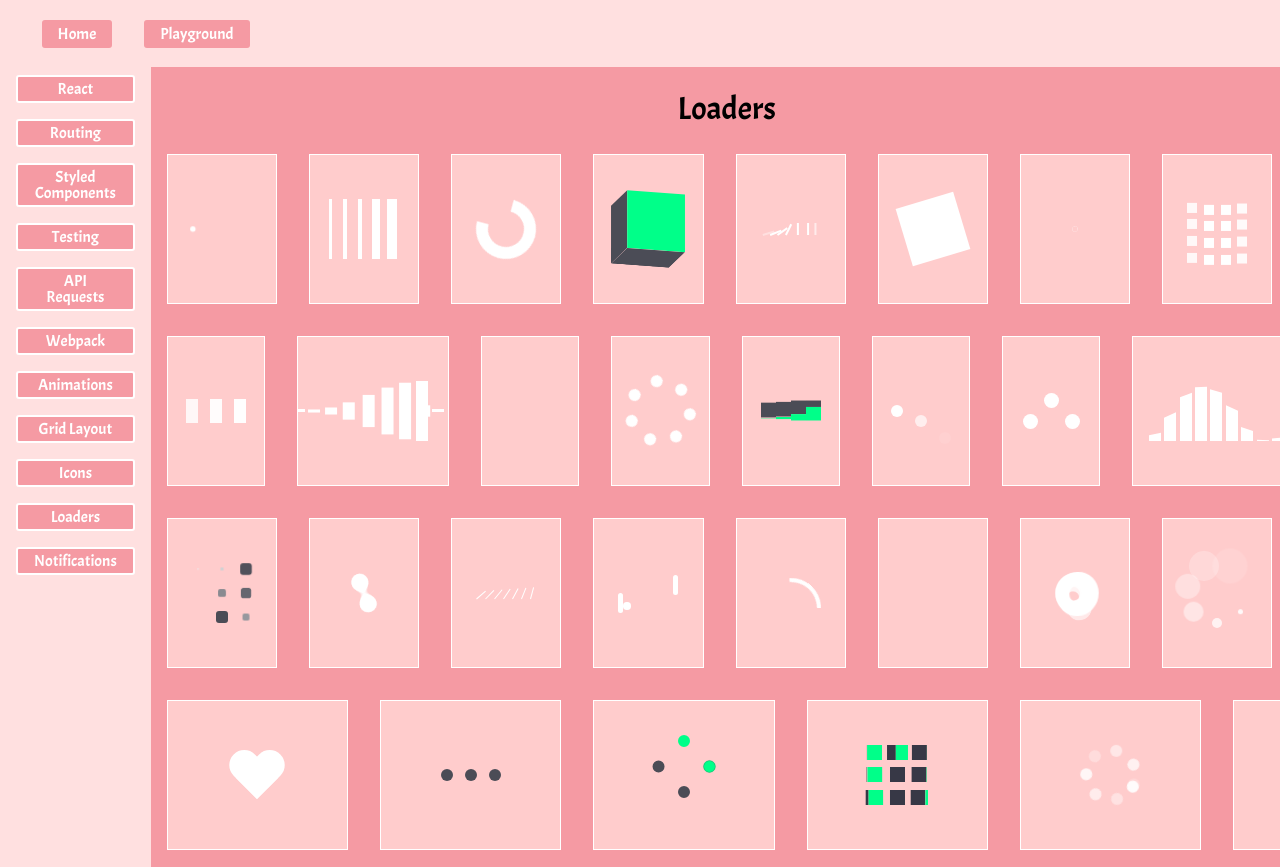
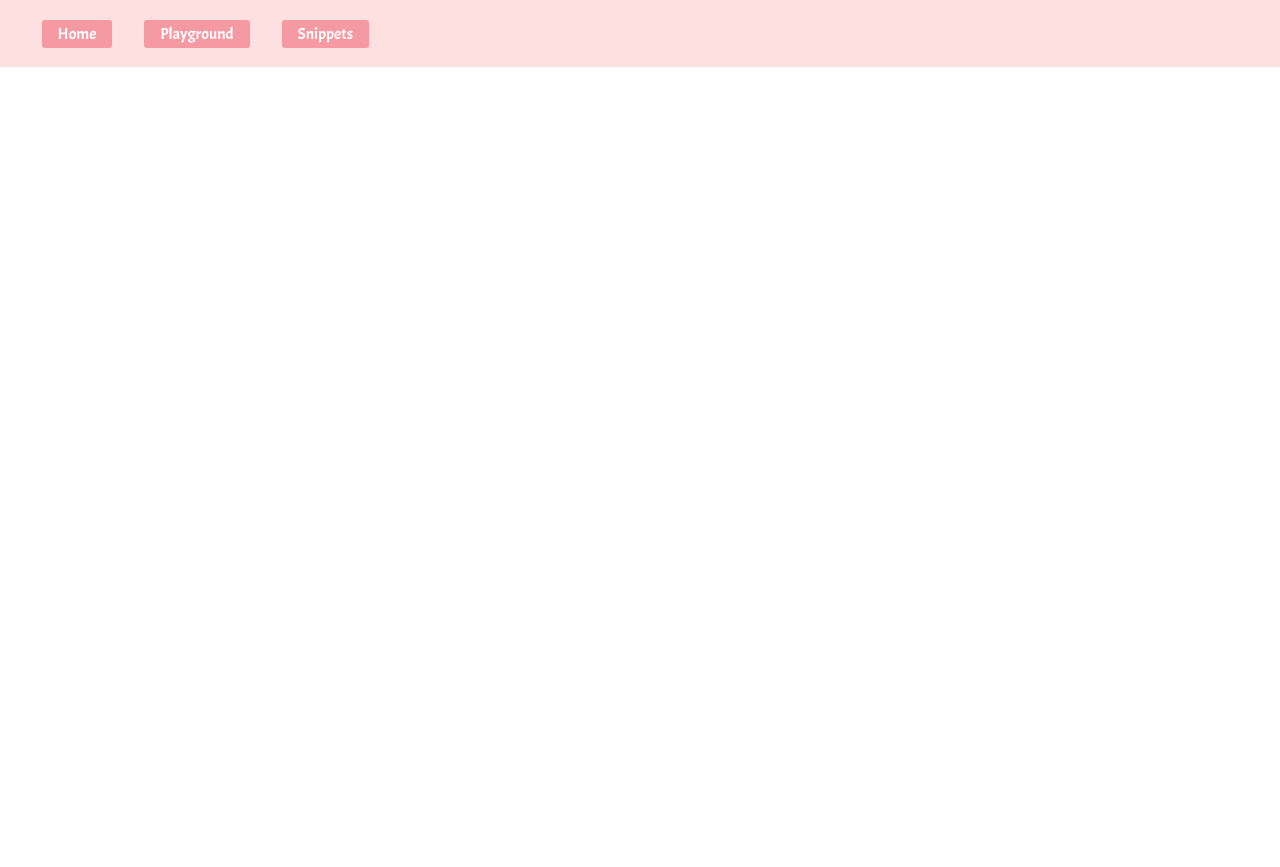
Before and after one commit to heyitsmeharv/react-playground, a React (Create React App) app: page /playground/react-loaders in a window 1280 px wide. Built offline with nearby package versions, Linux system fonts and the light colour scheme.

Commit message:
added in sandbox page need to fix the page layout

```diff
--- a/src/animations/PlaygroundPageAnimation.js
+++ b/src/animations/PlaygroundPageAnimation.js
@@ -10,7 +10,7 @@ background: ${colour.darkPink};
   animation: ${SlideInRight} 0.2s forwards;
 }
 &.page-exit {
-  animation: ${SlideOutBottom} 0.2s forwards;
+  animation: ${SlideOutBottom} 0.1s forwards;
 }
 `;
 
--- a/src/components/App.js
+++ b/src/components/App.js
@@ -8,6 +8,7 @@ import Header from './Header';
 import Wrapper, { FlexWrapper } from './Wrapper';
 import SideBar from './SideBar';
 import HomePage from '../pages/HomePage';
+import Playground from '../pages/Playground';
 import AboutReact from '../pages/routes/AboutReact';
 import AboutRouting from '../pages/routes/AboutRouting';
 import AboutSpinners from '../pages/routes/AboutSpinners';
@@ -20,8 +21,8 @@ class App extends Component {
       <Router>
         <Wrapper>
           <Header />
-          <FlexWrapper>
-          <Route path="/playground" component={SideBar}/>
+          <Wrapper>
+          <Route path="/snippets" component={SideBar}/>
           <Route
             render={({ location }) => {
               return (
@@ -30,27 +31,29 @@ class App extends Component {
                     timeout={300}
                     classNames="page"
                     key={location.key}
+                    unmountOnExit
                   >
                     <Switch location={location}>
                       <Route exact path="/" component={HomePage} />
-                      <Route exact path="/playground/react" component={AboutReact} />
-                      {/* <Route exact path="/playground/react-router" component={AboutRouting} />
-                      <Route exact path="/playground/styled-components" component={AboutReact} />
-                      <Route exact path="/playground/testing" component={AboutReact} />
-                      <Route exact path="/playground/api-requests" component={AboutReact} />
-                      <Route exact path="/playground/webpack" component={AboutReact} />
-                      <Route exact path="/playground/animation" component={AboutReact} />
-                      <Route exact path="/playground/grid-layout" component={AboutReact} />
-                      <Route exact path="/playground/icons" component={AboutReact} /> */}
-                      <Route exact path="/playground/react-loaders" component={AboutSpinners} />
-                      <Route exact path="/playground/react-notifications" component={AboutNotifications} />
+                      <Route exact path="/playground" component={Playground} />
+                      <Route exact path="/snippets/react" component={AboutReact} />
+                      {/* <Route exact path="/snippets/react-router" component={AboutRouting} />
+                      <Route exact path="/snippets/styled-components" component={AboutReact} />
+                      <Route exact path="/snippets/testing" component={AboutReact} />
+                      <Route exact path="/snippets/api-requests" component={AboutReact} />
+                      <Route exact path="/snippets/webpack" component={AboutReact} />
+                      <Route exact path="/snippets/animation" component={AboutReact} />
+                      <Route exact path="/snippets/grid-layout" component={AboutReact} />
+                      <Route exact path="/snippets/icons" component={AboutReact} /> */}
+                      <Route exact path="/snippets/react-loaders" component={AboutSpinners} />
+                      <Route exact path="/snippets/react-notifications" component={AboutNotifications} />
                     </Switch>
                   </CSSTransition>
                 </TransitionGroup>
               );
             }}
           />
-          </FlexWrapper>
+          </Wrapper>
         </Wrapper>
       </Router>
     );
--- a/src/components/Header.js
+++ b/src/components/Header.js
@@ -12,7 +12,8 @@ const Header = () => {
   return (
     <HeaderStyle>
       <NavButton to="/" exact>Home</NavButton>
-      <NavButton to="/playground/react" exact>Playground</NavButton>
+      <NavButton to="/playground" exact>Playground</NavButton>
+      <NavButton to="/snippets/react" exact>Snippets</NavButton>
     </HeaderStyle>
   );
 }
--- a/src/components/Page.js
+++ b/src/components/Page.js
@@ -2,10 +2,11 @@ import styled, { css } from 'styled-components'
 import colour from '../resources/styles/colours'
 
 const Page = styled.div`
-  width: 100vw;
   height: 100vh;
+  width: 100%
   left: 0;
   text-align: center;
+  overflow-y: auto;
 `;
 
 export const PageHeader = styled.div`
--- a/src/components/SideBar.js
+++ b/src/components/SideBar.js
@@ -29,17 +29,17 @@ const SideBar = () => {
     <PlaygroundPageAnimation>
     <SideBarStyle>
       <SideBarList>
-        <SideBarListItem><NavButton menu="true" to="/playground/react">React</NavButton></SideBarListItem>
-        <SideBarListItem><NavButton menu="true" to="/playground/react-router">Routing</NavButton></SideBarListItem>
-        <SideBarListItem><NavButton menu="true" to="/playground/styled-components">Styled Components</NavButton></SideBarListItem>
-        <SideBarListItem><NavButton menu="true" to="/playground/testing">Testing</NavButton></SideBarListItem>
-        <SideBarListItem><NavButton menu="true" to="/playground/api-requests">API Requests</NavButton></SideBarListItem>
-        <SideBarListItem><NavButton menu="true" to="/playground/webpack">Webpack</NavButton></SideBarListItem>
-        <SideBarListItem><NavButton menu="true" to="/playground/animations">Animations</NavButton></SideBarListItem>
-        <SideBarListItem><NavButton menu="true" to="/playground/grid-layout">Grid Layout</NavButton></SideBarListItem>
-        <SideBarListItem><NavButton menu="true" to="/playground/icons">Icons</NavButton></SideBarListItem>
-        <SideBarListItem><NavButton menu="true" to="/playground/react-loaders">Loaders</NavButton></SideBarListItem>
-        <SideBarListItem><NavButton menu="true" to="/playground/react-notifications">Notifications</NavButton></SideBarListItem>
+        <SideBarListItem><NavButton menu="true" to="/snippets/react">React</NavButton></SideBarListItem>
+        <SideBarListItem><NavButton menu="true" to="/snippets/react-router">Routing</NavButton></SideBarListItem>
+        <SideBarListItem><NavButton menu="true" to="/snippets/styled-components">Styled Components</NavButton></SideBarListItem>
+        <SideBarListItem><NavButton menu="true" to="/snippets/testing">Testing</NavButton></SideBarListItem>
+        <SideBarListItem><NavButton menu="true" to="/snippets/api-requests">API Requests</NavButton></SideBarListItem>
+        <SideBarListItem><NavButton menu="true" to="/snippets/webpack">Webpack</NavButton></SideBarListItem>
+        <SideBarListItem><NavButton menu="true" to="/snippets/animations">Animations</NavButton></SideBarListItem>
+        <SideBarListItem><NavButton menu="true" to="/snippets/grid-layout">Grid Layout</NavButton></SideBarListItem>
+        <SideBarListItem><NavButton menu="true" to="/snippets/icons">Icons</NavButton></SideBarListItem>
+        <SideBarListItem><NavButton menu="true" to="/snippets/react-loaders">Loaders</NavButton></SideBarListItem>
+        <SideBarListItem><NavButton menu="true" to="/snippets/react-notifications">Notifications</NavButton></SideBarListItem>
       </SideBarList>
       </SideBarStyle>
     </PlaygroundPageAnimation>
--- a/src/pages/HomePage.js
+++ b/src/pages/HomePage.js
@@ -18,7 +18,7 @@ const HomePage = () => {
         <PageHeader home="true">Home Page</PageHeader>
         {/* <Paragraph>This is a personal project to demonstrate my understanding of React and the stack of technologies that can be used along side.</Paragraph> */}
           <Paragraph>My Playground for testing out new and cool React tech and also helpful references.</Paragraph>
-        <NavButton home="true" to="/playground/react">Playground <FiArrowRight /></NavButton>
+        <NavButton home="true" to="/playground">Playground <FiArrowRight /></NavButton>
       </Page>
     </HomePageAnimation>
   );
--- /dev/null
+++ b/src/pages/Playground.js
@@ -0,0 +1,32 @@
+import React from 'react';
+import styled from 'styled-components';
+import Page, { PageHeader } from '../components/Page';
+import HomePageAnimation from '../animations/HomePageAnimation';
+
+
+const Container = styled.div`
+  iframe {
+    width: 100%;
+    height: 100vh;
+    border: 0;
+    border-radius: 4px;
+    overflow: hidden;
+  }
+`
+
+const Playground = () => {
+  return (
+    <HomePageAnimation>
+      <Page>
+        <Container>
+          <iframe
+            src="https://codesandbox.io/embed/new?codemirror=1&highlights=11,12,13,14"
+            sandbox="allow-modals allow-forms allow-popups allow-scripts allow-same-origin">
+          </iframe>
+        </Container>
+      </Page>
+    </HomePageAnimation>
+  );
+}
+
+export default Playground;
```
